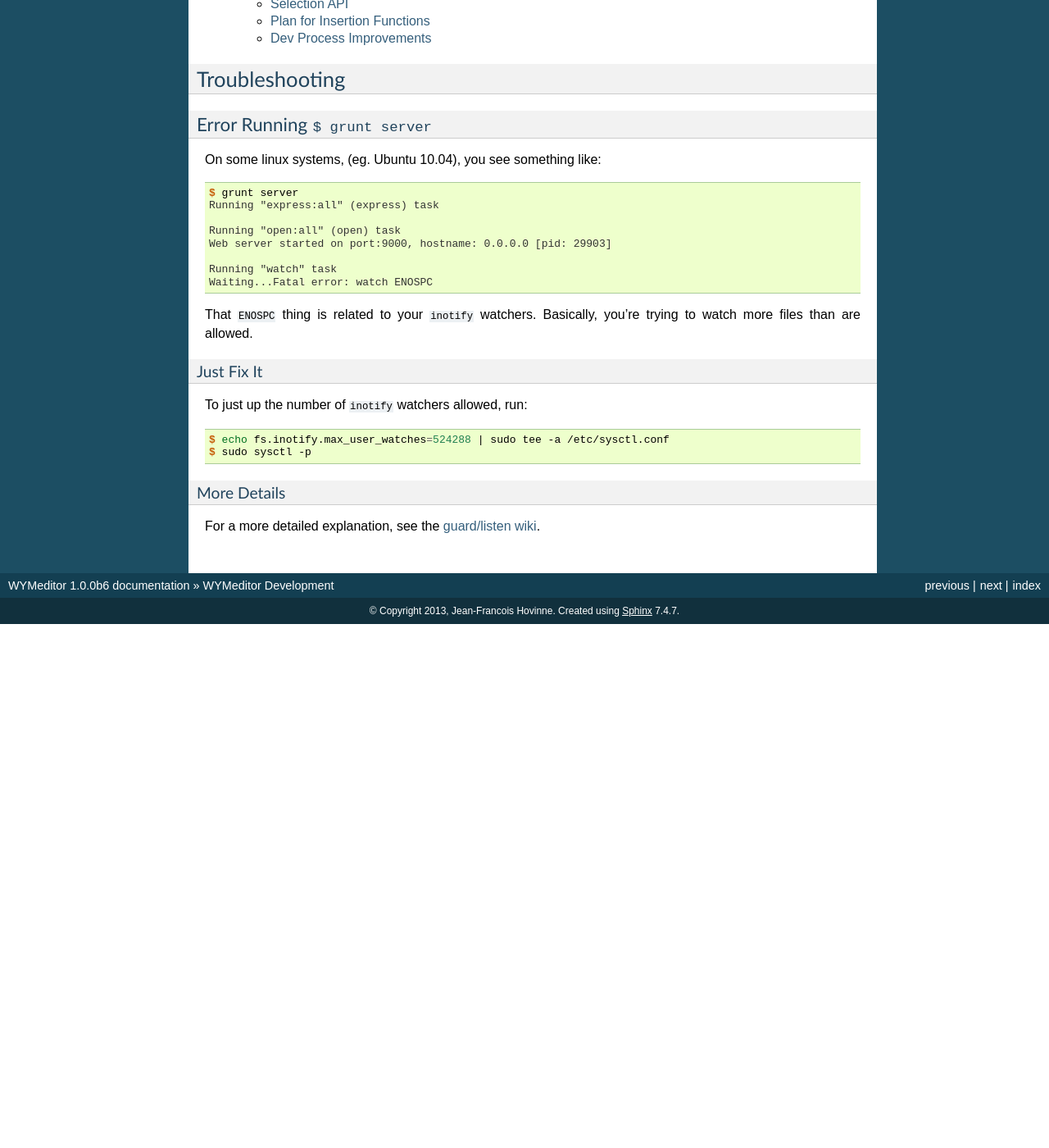
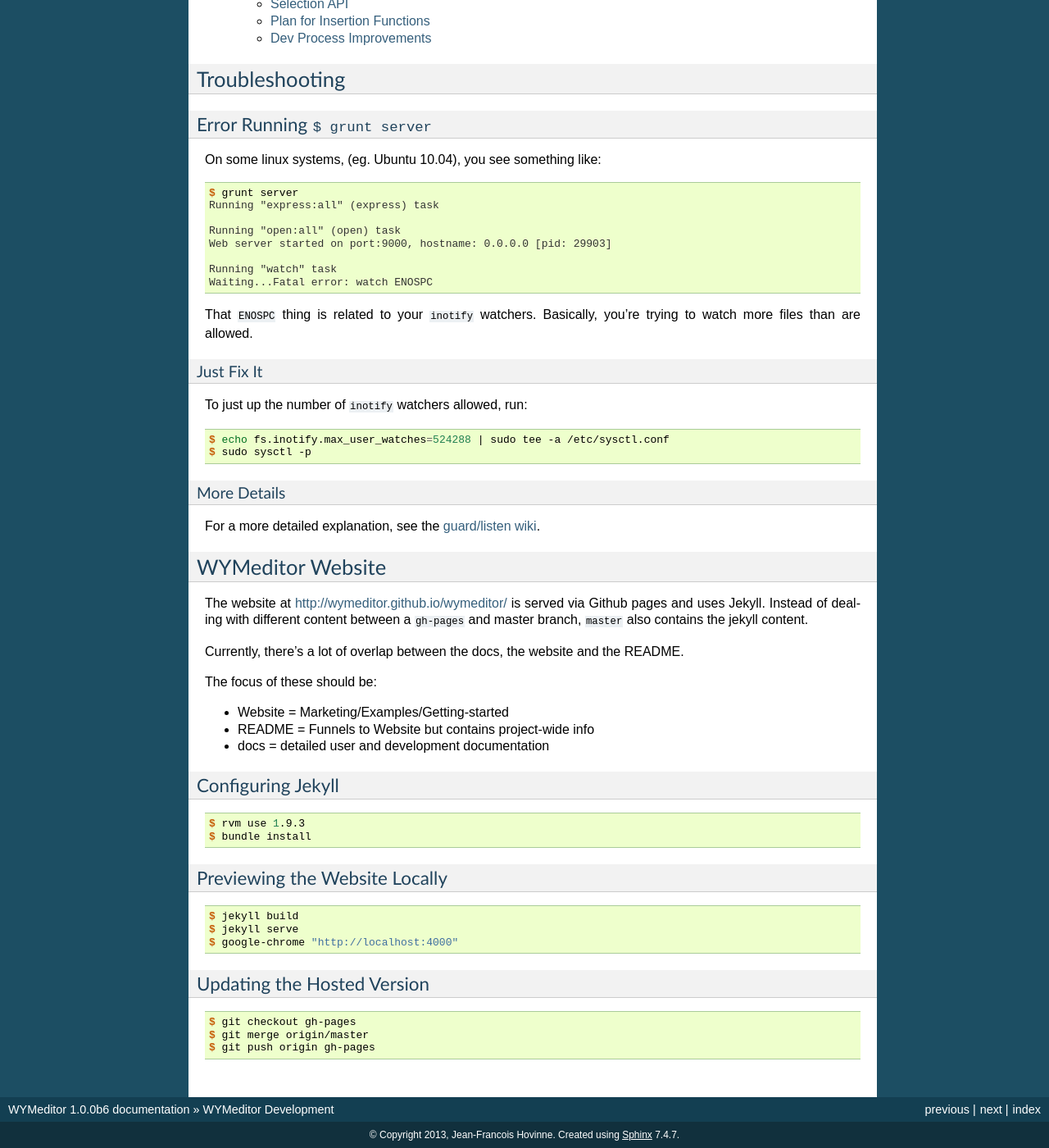
Before and after one commit to wymeditor/wymeditor, a Sphinx documentation site: the page built from docs/wymeditor_development/index.rst, in a window 1280 px wide and 1400 px high, scrolled down 577 px. Shown: the whole window at 82% size. Built offline with Sphinx 7.4.7, drawn with Linux system fonts in a browser that asks for light colours; before the commit the page ends 1338 px from its top, so only the background shows below that; some of the changed text lies outside the part shown.

Commit message:
Explained our new website situation in the docs

```diff
--- a/docs/wymeditor_development/index.rst
+++ b/docs/wymeditor_development/index.rst
@@ -55,3 +55,51 @@
 
 For a more detailed explanation,
 see the `guard/listen wiki <https://github.com/guard/listen/wiki/Increasing-the-amount-of-inotify-watchers>`_.
+
+*****************
+WYMeditor Website
+*****************
+
+The website at http://wymeditor.github.io/wymeditor/
+is served via Github pages
+and uses Jekyll.
+Instead of dealing with different content
+between a ``gh-pages`` and master branch,
+``master`` also contains the jekyll content.
+
+Currently,
+there's a lot of overlap between the docs,
+the website
+and the README.
+
+The focus of these should be:
+
+* Website = Marketing/Examples/Getting-started
+* README = Funnels to Website but contains project-wide info
+* docs = detailed user and development documentation
+
+Configuring Jekyll
+==================
+
+.. code-block:: shell-session
+
+    $ rvm use 1.9.3
+    $ bundle install
+
+Previewing the Website Locally
+==============================
+
+.. code-block:: shell-session
+
+    $ jekyll build
+    $ jekyll serve
+    $ google-chrome "http://localhost:4000"
+
+Updating the Hosted Version
+===========================
+
+.. code-block:: shell-session
+
+    $ git checkout gh-pages
+    $ git merge origin/master
+    $ git push origin gh-pages
```
